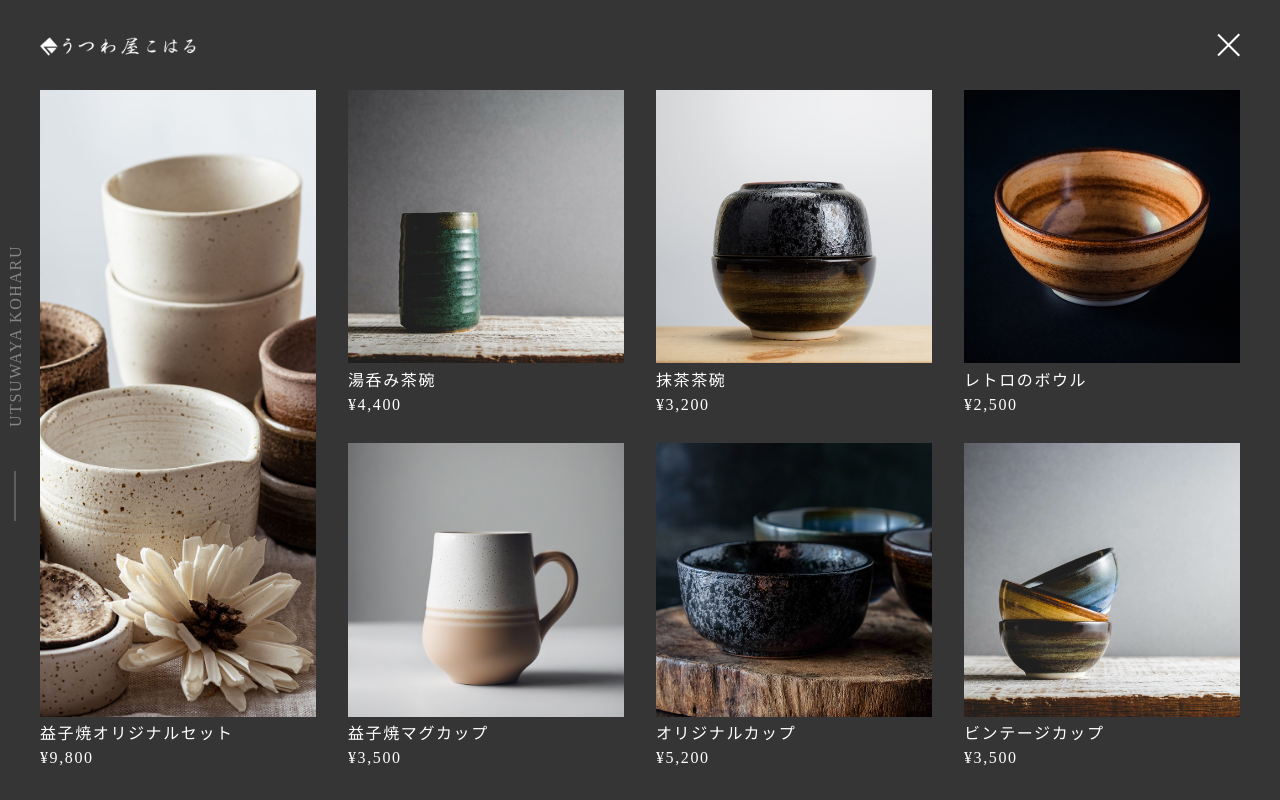
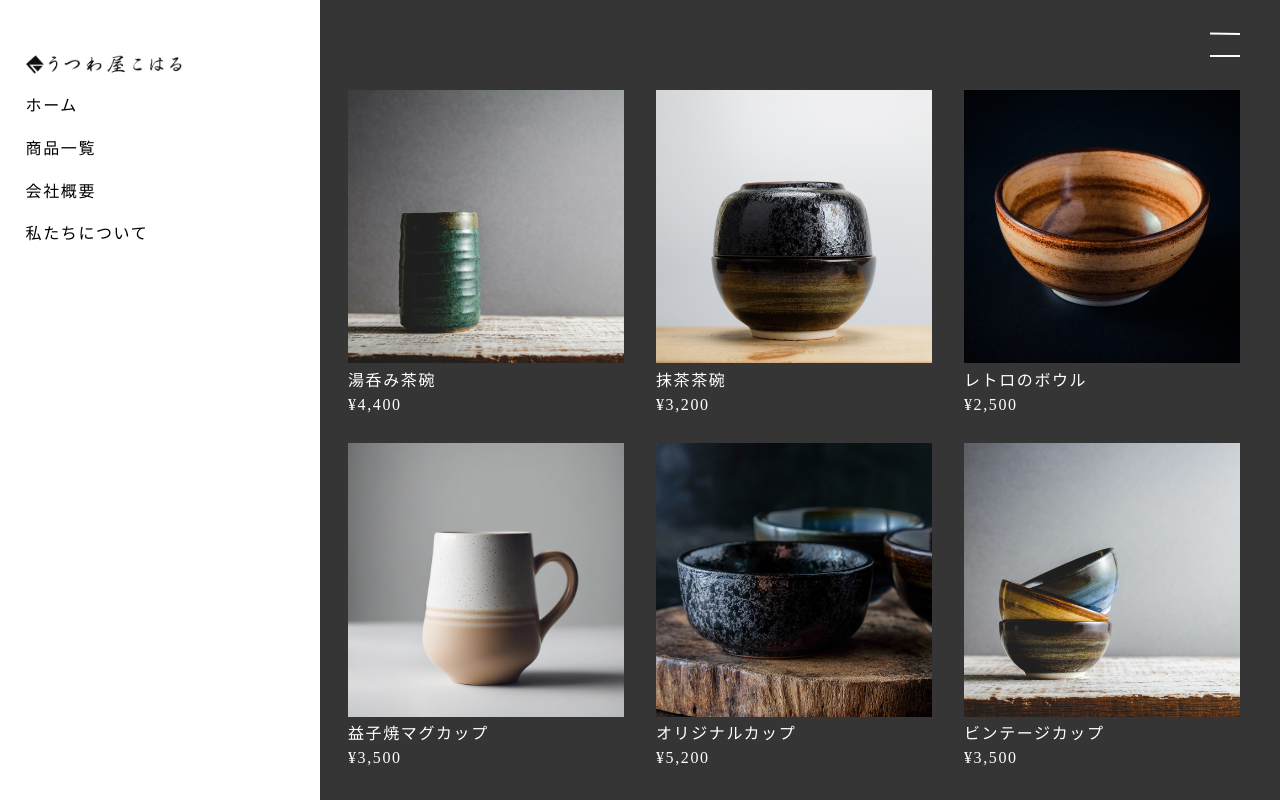
Before and after one commit to masa-s60/koharu, a plain HTML site: page index.html in a window 1280 px wide. Both pictures are taken after a click on the button 1225 px from the left and 45 px from the top of the page. Shown: the top 800 px of the page. Drawn offline with Linux system fonts and the light colour scheme; some packages are replaced by stand-ins of ours.

Commit message:
test commit

```diff
--- a/css/_common.scss
+++ b/css/_common.scss
@@ -84,7 +84,7 @@ a:hover {
   height: 2px;
   transform: translate(-50%, -50%);
   background: s.$colorWhite;
-  transition: .5s;
+  transition: 3s;
 }
 
 .c-hamburger__bar::before {
@@ -101,24 +101,28 @@ a:hover {
 
 .c-hamburger.is-open .c-hamburger__bar::before {
   transform-origin: right bottom;
-  transform: translate(-50%, -50%) rotate(-45deg);
+  transform: translate(-50%, -50%) rotate(-360deg);
 }
 
 .c-hamburger.is-open .c-hamburger__bar::after {
-  transform-origin: right top;
-  transform: translate(-50%, -50%) rotate(45deg);
+  // transform-origin: right top;
+  // transform: translate(-50%, -50%) rotate(45deg);
 }
 
 .c-nav__header {
-  position: absolute;
+  position: fixed;
   top: 0;
-  left: 0;
-  z-index: 1;
+  left: -25%;
+  z-index: 2;
   width: 25%;
   height: 100vh;
   background-color: s.$colorWhite;
   padding: 4% 2%;
-  display: none;
+  transition: .3s;
+}
+
+.c-nav__header.is-open{
+  left: 0;
 }
 
 .c-nav__logo {
@@ -129,6 +133,21 @@ a:hover {
   list-style: none;
   margin-bottom: 7%;
 }
+
+// .c-overlay {
+//   position: fixed;
+//   inset: 0;                 /* top/right/bottom/left:0 のショートハンド */
+//   background: rgba(0, 0, 0, 0.8);
+//   opacity: 0;
+//   visibility: hidden;
+//   transition: opacity .2s ease, visibility .2s ease;
+//   z-index: 1;
+// }
+
+// .c-overlay.is-open {
+//   opacity: 1;
+//   visibility: visible;
+// }
 
 .c-main {
   padding: 0% 40px 100px 40px;
--- a/index.html
+++ b/index.html
@@ -19,7 +19,7 @@
         </a>
       </div>
 
-      <button class="c-hamburger js-hamburger" type="button">
+      <button class="c-hamburger" type="button" aria-expanded="false">
     	  <span class="c-hamburger__bar"></span>
       </button>
 
@@ -34,6 +34,7 @@
           <li class="c-nav__item"><a href="#About">私たちについて</a></li>
         </ul>
       </nav>
+      <!-- <div class="c-overlay" aria-hidden="true"></div> -->
     </header>
 
     <main class="c-main">
--- a/js/main.js
+++ b/js/main.js
@@ -1,8 +1,12 @@
 document.addEventListener("DOMContentLoaded", function () {
-  const hamburger = document.querySelector('.js-hamburger');
+  const hamburgerMenu = document.querySelector('.c-hamburger');
+  const hamburgerNav = document.querySelector('.c-nav__header');
+  const overlay = document.querySelector('.c-overlay');
 
-  hamburger.addEventListener('click', () => {
-  const isOpen = hamburger.classList.toggle('is-open');
-  hamburger.setAttribute('aria-expanded', isOpen ? 'true' : 'false');
+  hamburgerMenu.addEventListener('click', () => {
+    const isOpenHamburgerMenu = hamburgerMenu.classList.toggle('is-open');
+    hamburgerNav.classList.toggle('is-open');
+    overlay.classList.toggle('is-open');
+    hamburgerMenu.setAttribute('aria-expanded', isOpenHamburgerMenu ? 'true' : 'false');
+  });
 });
-});
```
Also changed, not shown: css/style.css, 1 other file.
